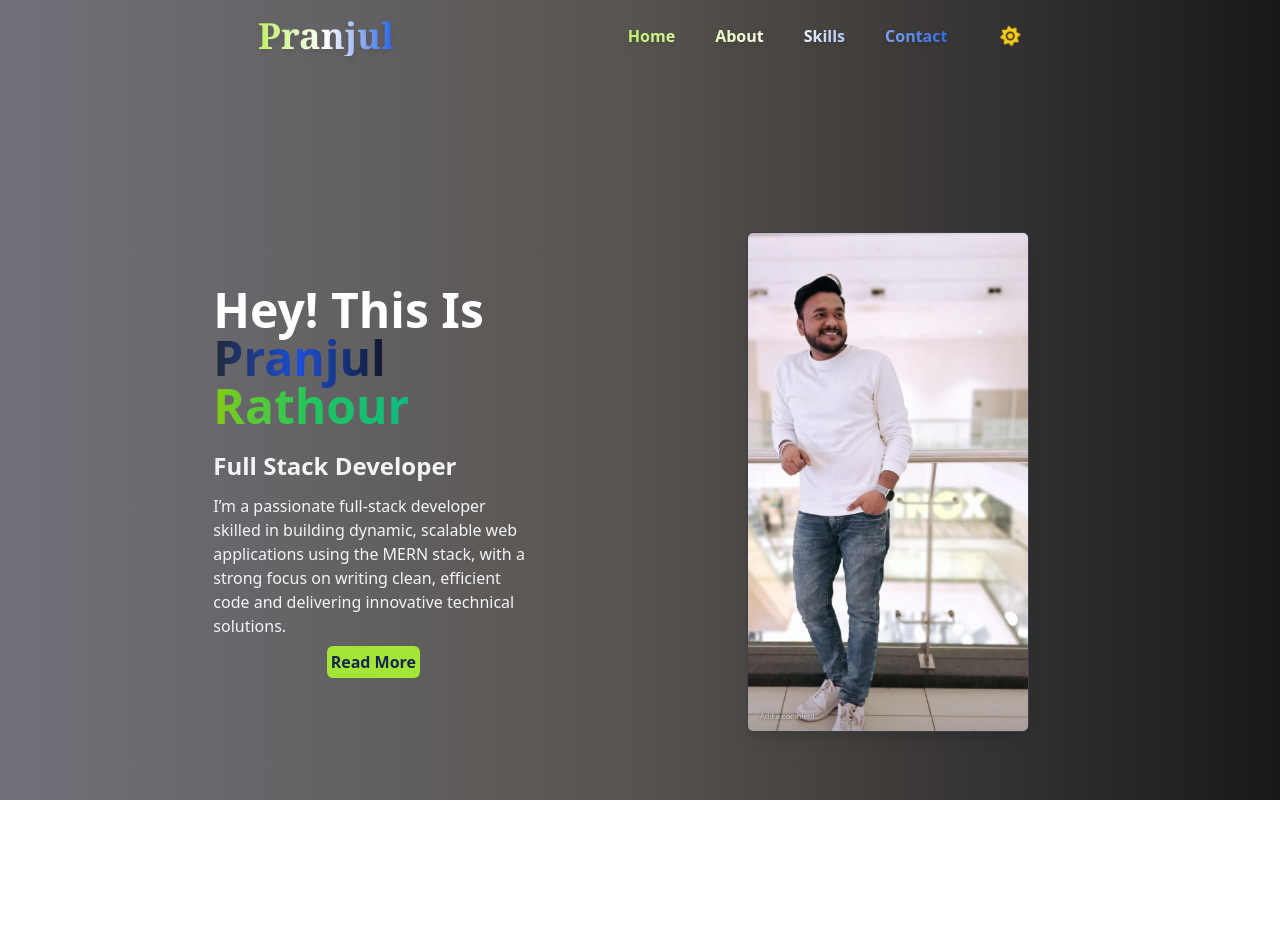
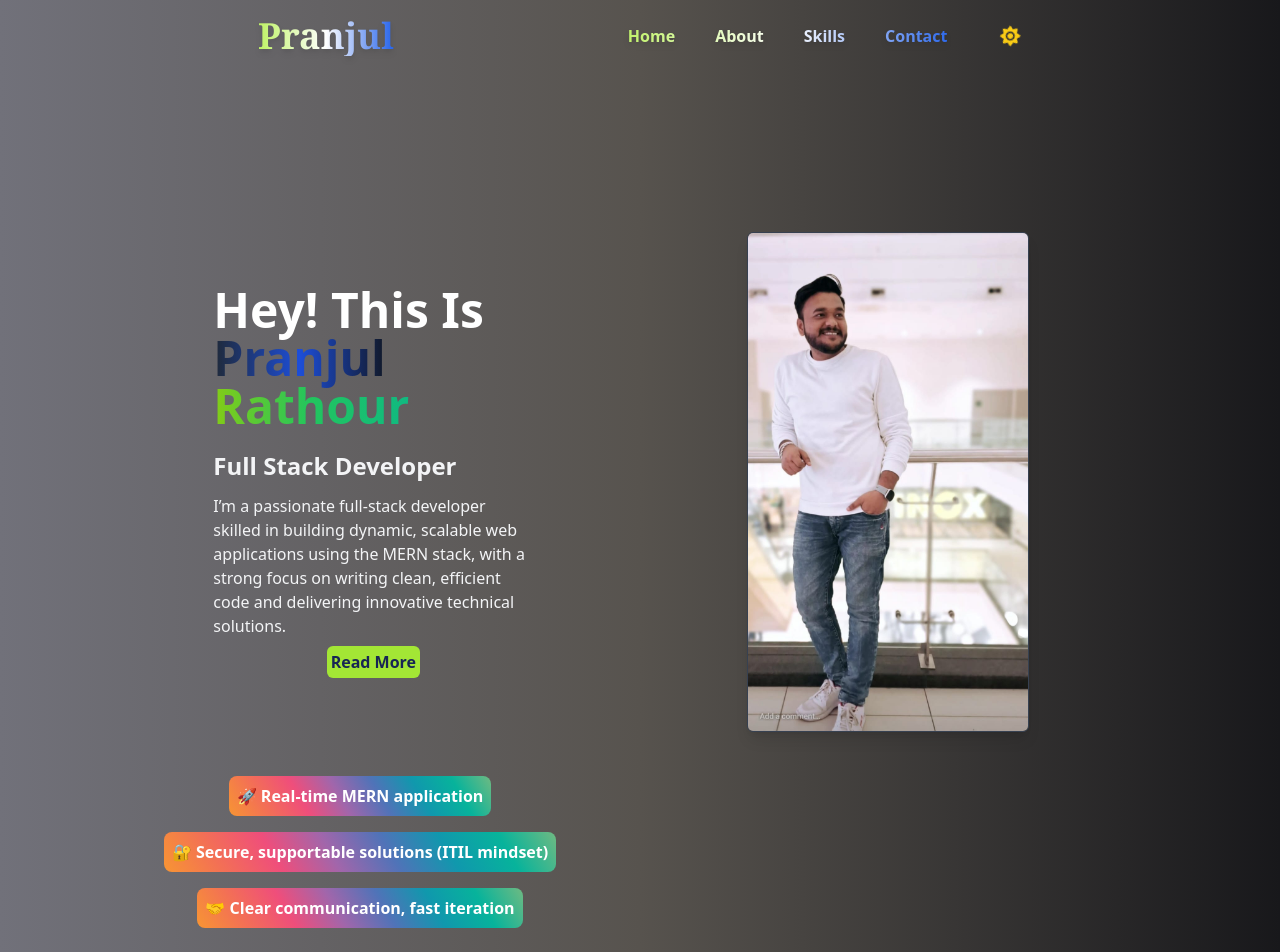
Before and after one commit to pranjulrathour0916/Portfolio, a React (Create React App) app: page / in a window 1280 px wide. Shown: the top 952 px of the page. Before the commit the page ends 800 px from the top, so only its background shows below. Built offline with nearby package versions, Linux system fonts and the light colour scheme.

Commit message:
Under Construction

```diff
--- a/src/components/Name.jsx
+++ b/src/components/Name.jsx
@@ -1,8 +1,19 @@
+import { useEffect, useState } from 'react'
 import photo from '../myphoto.jpeg'
 
 const Name = () => {
+  const [visible, setVisible] = useState(false)
+
+ useEffect(()=>{
+   const timeout = setTimeout(() => {
+    setVisible(true)
+  }, 2000);
+  return () => clearTimeout(timeout)
+ }
+  )
   return (
-    <div className=' flex justify-evenly items-center  md:mt-40 mt-16 flex-col md:flex-row'>
+    <div>
+    <div className={`flex justify-evenly items-center md:mt-40 mt-16 flex-col md:flex-row transition-opacity duration-[2000ms] ease-in-out ${visible ? 'opacity-100' : 'opacity-0'}`}>
       <div className=" text-white md:w-1/4 h-1/4 flex flex-col justify-center items-center w-2/3 text-center md:text-left">
       <span className='font-bold md:text-5xl text-2xl'>Hey! This Is <span className='bg-gradient-to-r from-gray-800 via-blue-700 to-gray-900 text-transparent bg-clip-text'>Pranjul </span><span className='bg-gradient-to-r from-lime-500 via-green-500 to-emerald-500 bg-clip-text text-transparent'>Rathour</span></span>
       <div className="text-center md:text-left text-gray-100 font-medium mt-5 items-center">
@@ -15,8 +26,14 @@ const Name = () => {
       </div>
       </div>
       <div className=" text-white md:w-1/4 mt-8 md:mt-0"><img src={photo} alt='no ' style={{ height: '500px', width: 'auto' }} className="rounded-md object-cover shadow-lg border border-gray-700 hover:scale-105 hover:shadow-2xl transition-transform duration-300"/></div>
-
-
+    </div>
+        <ul className='p-1 text-white font-bold flex flex-col items-center justify-center gap-4 md:w-2/4 md:ml-10 mt-10'>
+          <li className='inline-block bg-[linear-gradient(60deg,_rgb(247,_149,_51),_rgb(243,_112,_85),_rgb(239,_78,_123),_rgb(161,_102,_171),_rgb(80,_115,_184),_rgb(16,_152,_173),_rgb(7,_179,_155),_rgb(111,_186,_130))] p-2 rounded-lg hover:animate-bounce'>🚀 Real-time MERN application</li>
+          <li className='inline-block bg-[linear-gradient(60deg,_rgb(247,_149,_51),_rgb(243,_112,_85),_rgb(239,_78,_123),_rgb(161,_102,_171),_rgb(80,_115,_184),_rgb(16,_152,_173),_rgb(7,_179,_155),_rgb(111,_186,_130))] p-2 rounded-lg hover:animate-bounce'>🔐 Secure, supportable solutions (ITIL mindset)</li>
+          <li className='inline-block bg-[linear-gradient(60deg,_rgb(247,_149,_51),_rgb(243,_112,_85),_rgb(239,_78,_123),_rgb(161,_102,_171),_rgb(80,_115,_184),_rgb(16,_152,_173),_rgb(7,_179,_155),_rgb(111,_186,_130))] p-2 rounded-lg hover:animate-bounce'>🤝 Clear communication, fast iteration</li>
+        </ul>
+          <h3 className='text-white flex rounded-xl p-2 font-bold justify-center mt-10 mx-4 font-serif md:mx-20 bg-gradient-to-r from-emerald-500 via-teal-500 to-cyan-500 hover:scale-105 hover:shadow-2xl transition-transform duration-300"'>Dynamic and results-oriented IT professional with hands-on experience in incident management, service delivery, and full-stack JavaScript. I love turning ideas into fast, reliable products—and supporting users end-to-end.</h3>
+          <br /><br /><br /><br /><br />
     </div>
   )
 }
```
Also changed, not shown: src/components/Navbar.jsx (+5 -10 lines).
